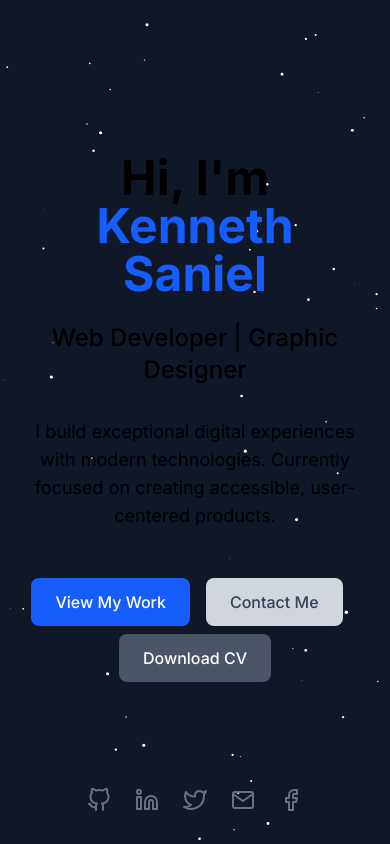
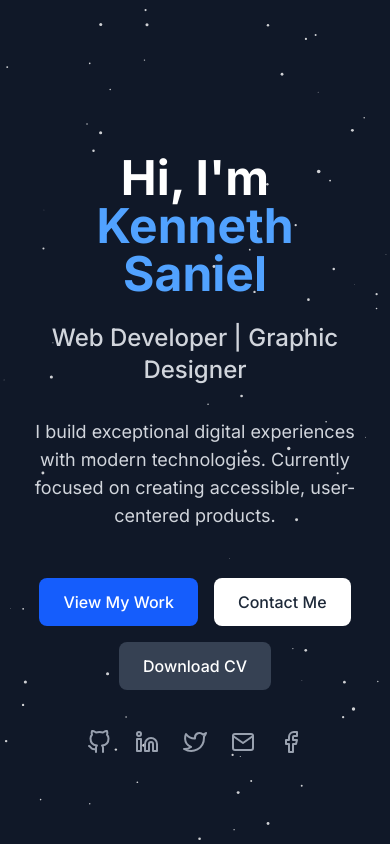
Before and after one commit to kenjie1902/kensportfolio, a Next.js app: page / in a window 390 px wide. Shown: the top 844 px of the page. Built offline with nearby package versions, Linux system fonts and the light colour scheme.

Commit message:
ui changes

```diff
--- a/src/app/sections/aboutsection.jsx
+++ b/src/app/sections/aboutsection.jsx
@@ -33,7 +33,7 @@ export default function AboutSection() {
             transition={{ duration: 0.6 }}
             className="md:w-1/3"
           >
-            <div className="relative w-64 h-64 md:w-80 md:h-80 rounded-2xl overflow-hidden shadow-lg">
+            <div className="relative w-64 h-64 md:w-80 md:h-80 rounded-2xl overflow-hidden shadow-lg float-animate glow-border-gray">
               <Image
                 src="/images/IMG_15901.JPG"
                 alt="Profile Picture"
@@ -81,6 +81,27 @@ export default function AboutSection() {
           </motion.div>
         </div>
       </div>
+
+      {/* Inline CSS for float + gray glow */}
+      <style jsx>{`
+        .float-animate {
+          animation: float 4s ease-in-out infinite;
+        }
+
+        @keyframes float {
+          0%, 100% {
+            transform: translateY(0px);
+          }
+          50% {
+            transform: translateY(-10px);
+          }
+        }
+
+        .glow-border-gray {
+          box-shadow: 0 0 20px rgba(107, 114, 128, 0.6), 0 0 40px rgba(107, 114, 128, 0.3);
+          transition: box-shadow 0.3s ease-in-out;
+        }
+      `}</style>
     </section>
   )
 }
--- a/src/app/sections/homesection.jsx
+++ b/src/app/sections/homesection.jsx
@@ -2,8 +2,8 @@
 import { motion } from 'framer-motion'
 import { FiGithub, FiLinkedin, FiTwitter, FiMail, FiFacebook } from 'react-icons/fi'
 
-// Generate dots once outside the component (stable across SSR and client)
-const dots = Array.from({ length: 60 }).map(() => ({
+// Generate star dots
+const dots = Array.from({ length: 80 }).map(() => ({
   cx: Math.random() * 100,
   cy: Math.random() * 100,
   r: Math.random() * 1.5 + 0.3,
@@ -11,26 +11,21 @@ const dots = Array.from({ length: 60 }).map(() => ({
 }))
 
 export default function HomeSection() {
-  // Function to handle the CV download
   const handleDownloadCV = () => {
-    // Make sure 'cv.pdf' is inside the 'public' folder
     const cvUrl = '/cv.pdf'
     const link = document.createElement('a')
     link.href = cvUrl
-    link.download = 'Kenneth_Saniel_CV.pdf' // This will be the filename for the downloaded file
+    link.download = 'Kenneth_Saniel_CV.pdf'
     document.body.appendChild(link)
     link.click()
     document.body.removeChild(link)
   }
 
   return (
-    <section
-      id="home"
-      className="min-h-screen flex items-center justify-center relative overflow-hidden bg-gray-900"
-    >
-      {/* SVG background with floating white dots */}
+    <section id="home" className="min-h-screen flex items-center justify-center relative overflow-hidden bg-gray-900">
+      {/* Starfield Background */}
       <svg
-        className="absolute inset-0 w-full h-full"
+        className="absolute inset-0 w-full h-full z-0"
         preserveAspectRatio="xMidYMid meet"
         xmlns="http://www.w3.org/2000/svg"
         aria-hidden="true"
@@ -42,55 +37,70 @@ export default function HomeSection() {
             cy={`${dot.cy}%`}
             r={dot.r}
             fill="white"
+            opacity="0.8"
           >
             <animate
               attributeName="opacity"
-              values="0;1;0"
-              dur="5s"
+              values="0;0.8;0"
+              dur={`${Math.random() * 4 + 3}s`}
               repeatCount="indefinite"
               begin={`${dot.delay}s`}
+            />
+            <animateTransform
+              attributeName="transform"
+              type="scale"
+              values="1;1.2;1"
+              dur={`${Math.random() * 5 + 5}s`}
+              repeatCount="indefinite"
             />
           </circle>
         ))}
       </svg>
 
-      <div className="container mx-auto px-6 py-24 z-10">
+      {/* Content Container */}
+      <div className="container mx-auto px-6 py-24 z-10 relative">
         <motion.div
           initial={{ opacity: 0, y: 20 }}
           animate={{ opacity: 1, y: 0 }}
           transition={{ duration: 0.8 }}
           className="max-w-3xl mx-auto text-center"
         >
-          <h1 className="text-5xl md:text-6xl font-bold mb-6 text-white-900">
-            Hi, I'm <span className="text-blue-600">Kenneth Saniel</span>
+          <h1 className="text-5xl md:text-6xl font-bold mb-6 text-white">
+            Hi, I'm <span className="text-blue-400">Kenneth Saniel</span>
           </h1>
-          <h2 className="text-2xl md:text-3xl font-medium text-white-600 mb-8">
+          <h2 className="text-2xl md:text-3xl font-medium text-gray-300 mb-8">
             Web Developer | Graphic Designer
           </h2>
-          <p className="text-lg text-white-600 mb-12 max-w-2xl mx-auto">
+          <p className="text-lg text-gray-300 mb-12 max-w-2xl mx-auto">
             I build exceptional digital experiences with modern technologies.
             Currently focused on creating accessible, user-centered products.
           </p>
 
-          <div className="flex justify-center space-x-4 flex-wrap">
-            <a
+          <div className="flex justify-center gap-4 flex-wrap">
+            <motion.a
+              whileHover={{ scale: 1.05 }}
+              whileTap={{ scale: 0.95 }}
               href="#projects"
-              className="px-6 py-3 bg-blue-600 text-white rounded-lg font-medium hover:bg-blue-700 transition-colors mb-2"
+              className="px-6 py-3 bg-blue-600 text-white rounded-lg font-medium hover:bg-blue-700 transition-colors"
             >
               View My Work
-            </a>
-            <a
+            </motion.a>
+            <motion.a
+              whileHover={{ scale: 1.05 }}
+              whileTap={{ scale: 0.95 }}
               href="#contact"
-              className="px-6 py-3 bg-gray-300 text-gray-700 rounded-lg font-medium hover:bg-gray-100 transition-colors mb-2"
+              className="px-6 py-3 bg-white text-gray-800 rounded-lg font-medium hover:bg-gray-100 transition-colors"
             >
               Contact Me
-            </a>
-            <button
+            </motion.a>
+            <motion.button
+              whileHover={{ scale: 1.05 }}
+              whileTap={{ scale: 0.95 }}
               onClick={handleDownloadCV}
-              className="px-6 py-3 bg-gray-600 text-white rounded-lg font-medium hover:bg-gray-800 transition-colors mb-2"
+              className="px-6 py-3 bg-gray-700 text-white rounded-lg font-medium hover:bg-gray-600 transition-colors"
             >
               Download CV
-            </button>
+            </motion.button>
           </div>
         </motion.div>
 
@@ -98,23 +108,24 @@ export default function HomeSection() {
           initial={{ opacity: 0 }}
           animate={{ opacity: 1 }}
           transition={{ delay: 0.5, duration: 0.8 }}
-          className="absolute bottom-8 left-0 right-0 flex justify-center space-x-6"
+          className="absolute bottom-8 left-0 right-0 flex justify-center gap-6"
         >
-          <a href="#" className="text-gray-500 hover:text-blue-600 transition-colors">
-            <FiGithub size={24} />
-          </a>
-          <a href="#" className="text-gray-500 hover:text-blue-600 transition-colors">
-            <FiLinkedin size={24} />
-          </a>
-          <a href="#" className="text-gray-500 hover:text-blue-600 transition-colors">
-            <FiTwitter size={24} />
-          </a>
-          <a href="#" className="text-gray-500 hover:text-blue-600 transition-colors">
-            <FiMail size={24} />
-          </a>
-          <a href="#" className="text-gray-500 hover:text-blue-600 transition-colors">
-            <FiFacebook size={24} />
-          </a>
+          {[
+            { icon: <FiGithub size={24} />, color: 'hover:text-gray-300' },
+            { icon: <FiLinkedin size={24} />, color: 'hover:text-blue-400' },
+            { icon: <FiTwitter size={24} />, color: 'hover:text-blue-400' },
+            { icon: <FiMail size={24} />, color: 'hover:text-red-400' },
+            { icon: <FiFacebook size={24} />, color: 'hover:text-blue-500' },
+          ].map((item, index) => (
+            <motion.a
+              key={index}
+              whileHover={{ y: -3 }}
+              href="#"
+              className={`text-gray-400 transition-colors ${item.color}`}
+            >
+              {item.icon}
+            </motion.a>
+          ))}
         </motion.div>
       </div>
     </section>
```
